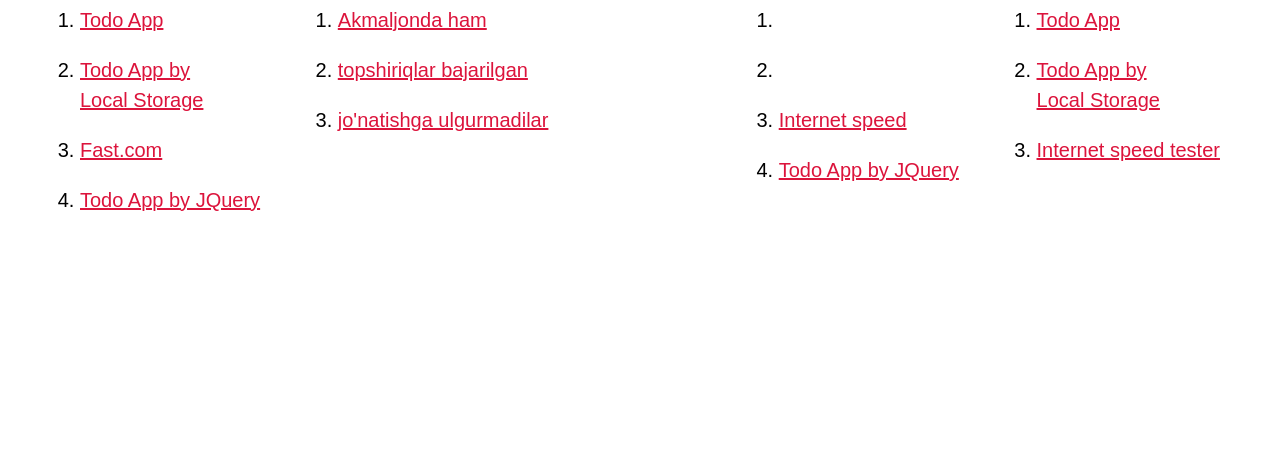
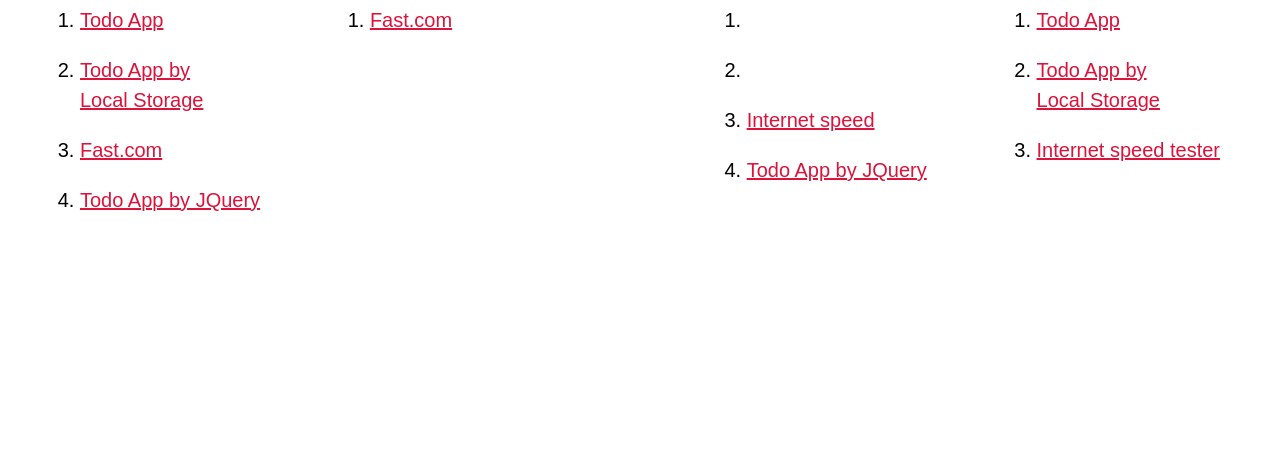
Before and after one commit to abdurashid-juraev/Angular-Devs, a plain HTML site: page index.html in a window 1280 px wide. Shown: the part 334-800 px from the top of the page. Drawn offline with Linux system fonts and the light colour scheme.

Commit message:
add Akmal fastcom task

```diff
--- a/index.html
+++ b/index.html
@@ -31,9 +31,8 @@
 					<li>
 						<a class="name" href="https://t.me/akmaljondev_2" target="_blank">Akmal</a>
 						<ol class="p-menu">
-							<li><a class="task" href="#!">Akmaljonda ham</a></li>
-							<li><a class="task" href="">topshiriqlar bajarilgan</a></li>
-							<li><a class="task" href="" target="_blank">jo'natishga ulgurmadilar</a></li>
+							<li><a class="task" href="https://endearing-biscochitos-f0c635.netlify.app/" target="_blank">Fast.com</a>
+							</li>
 						</ol>
 					</li>
 					<li>
```
